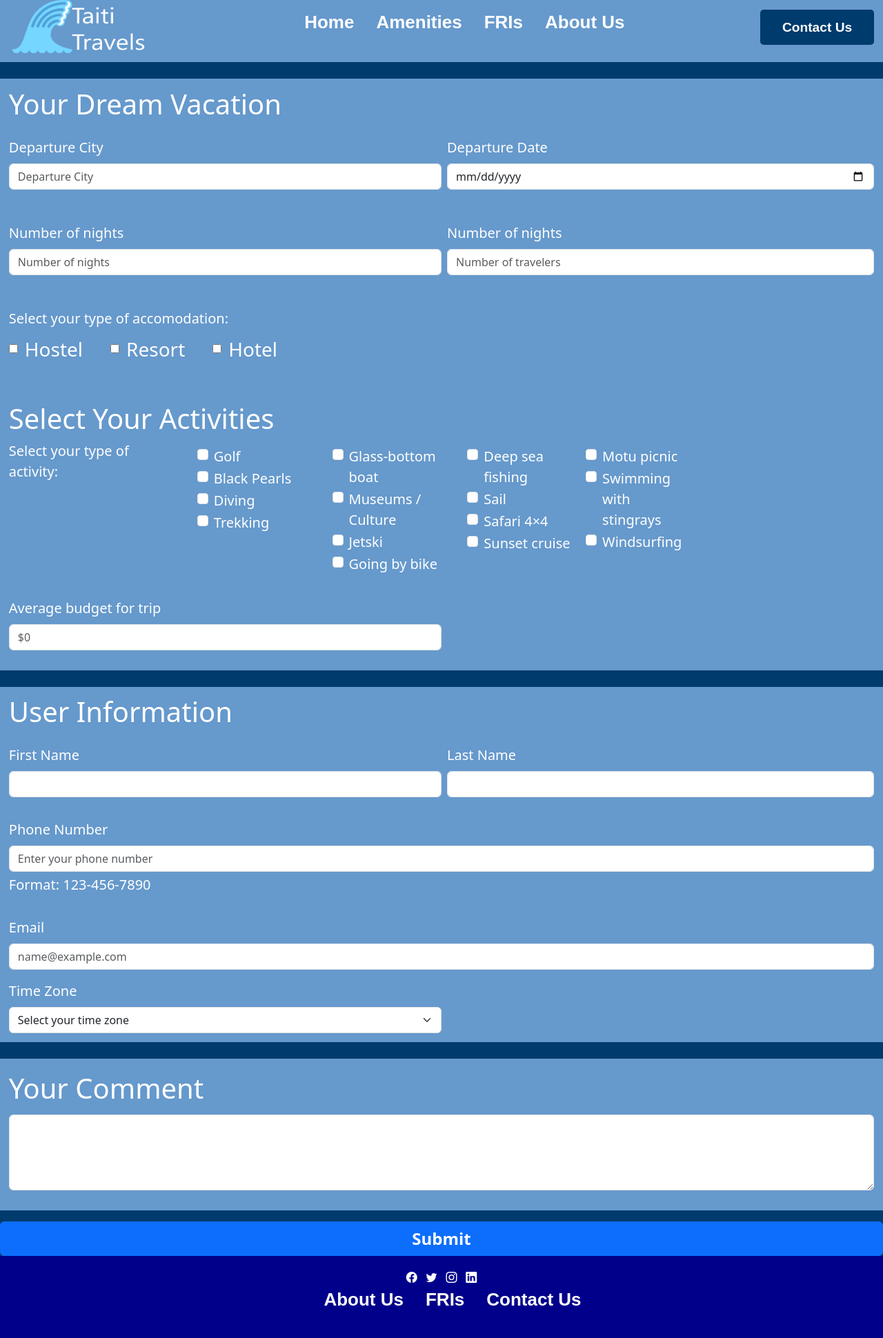
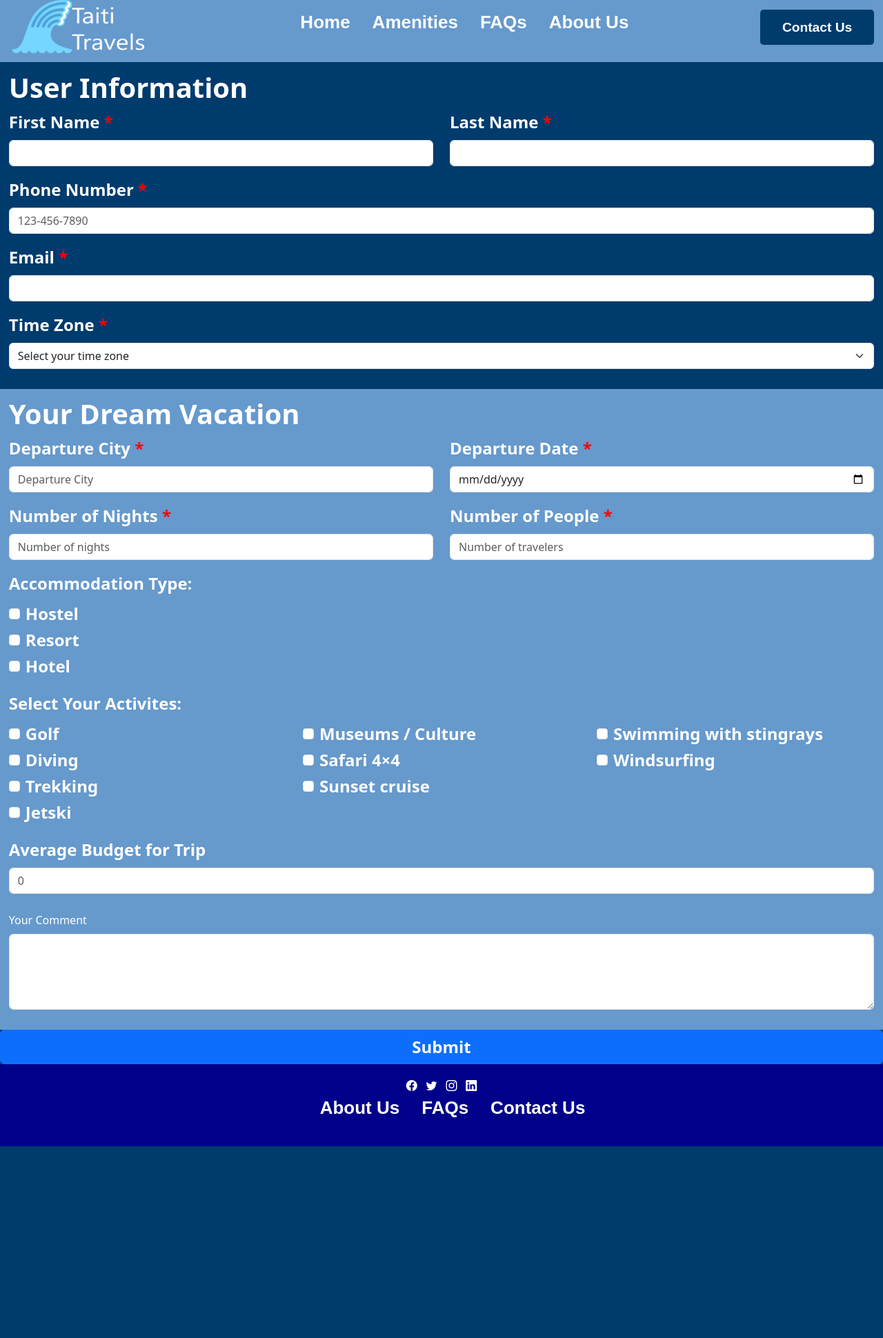
Before and after one commit to kronons/kronons.github.io, a plain HTML site: page contact.html in a window 1280 px wide. Shown: the part 10-1950 px from the top of the page at 69% size. After the commit the page ends 1672 px from the top, so only its background shows below. Drawn offline with nearby package versions, Linux system fonts and the light colour scheme.

Commit message:
Add files via upload

```diff
--- a/contact.html
+++ b/contact.html
@@ -1,27 +1,26 @@
 <!DOCTYPE html>
 <html lang="en">
   <head>
-		<title>Paradigm Pet Professionals</title>
     <meta charset="UTF-8">
     <meta name="viewport" content="width=device-width, initial-scale=1.0">
-		<meta name="description" content="A place with advice from pet professionals.">
-		<meta name="keywords" content="pet, cat, dog, bird, fish">
+    <title>Taiti Travels</title>
     <link rel="stylesheet" href="https://cdnjs.cloudflare.com/ajax/libs/bootstrap-icons/1.10.3/font/bootstrap-icons.min.css">
     <link href="https://cdn.jsdelivr.net/npm/bootstrap@5.3.3/dist/css/bootstrap.min.css" rel="stylesheet" integrity="sha384-QWTKZyjpPEjISv5WaRU9OFeRpok6YctnYmDr5pNlyT2bRjXh0JMhjY6hW+ALEwIH" crossorigin="anonymous">
     <link rel="stylesheet" href="style.css">
   </head>
+
   <body>
     <div class="headTopContainer">
       <header>
         <div>
-					<img src="logo.png" alt="Paradigm Pet Professionals Logo" class="logo"/>
+          <img src="logo.png" alt="taiti travel logo" class="logo"/>
         </div>
         <div>
           <nav>
             <ul class="navContainer">
               <li><a href="index.html">Home</a></li>
               <li><a href="amen.html">Amenities</a></li>
-							<li><a href="faqs.html">FRIs</a></li>
+              <li><a href="faqs.html">FAQs</a></li>
               <li><a href="aboutus.html">About Us</a></li>
             </ul>
           </nav>
@@ -32,176 +31,37 @@
       </header>
     </div>
 
+    <!-- Form Section -->
     <form id="userForm" action="#" method="POST">
-			<section>
-				<br>
-			</section>
 
+      <!-- User Information Section -->
       <section class="userFormContent">
-				<h1>Your Dream Vacation</h1>
-				<div class="mb-3 name">
-					<div class="mb-3 mt-3 w-50">
-						<label for="depcity" class="form-label fs-5">Departure City</label>
-						<input type="text" class="form-control" id="depcity" placeholder="Departure City">
+        <h1 class="fw-bold">User Information</h1>
+        <div class="mb-3 row">
+          <div class="col-md-6">
+            <label for="firstname" class="form-label required fs-4 fw-bold">First Name</label>
+            <input type="text" class="form-control" id="firstname" required>
           </div>
-					<div class="mb-3 mt-3 w-50 ps-2">
-						<label for="depdate" class="form-label fs-5">Departure Date</label>
-						<input type="date" class="form-control" id="date-picker" name="date-picker">
-					</div>
-				</div>
-				<div class="mb-3 name">
-					<div class="mb-3 mt-3 w-50">
-						<label for="numnight" class="form-label fs-5">Number of nights</label>
-						<input type="number" class="form-control" id="numnight" placeholder="Number of nights">
-					</div>
-					<div class="mb-3 mt-3 w-50 ps-2">
-						<label for="numpeople" class="form-label fs-5">Number of nights</label>
-						<input type="number" class="form-control" id="numpeople" placeholder="Number of travelers">
-					</div>
-				</div>
-
-				<div class="mb-3 name">
-					<div class="mb-3 mt-3">
-						<label for="acomtype" class="form-label fs-5">Select your type of accomodation:</label>
-						<div class="checkbox-group">
-							<label>
-								<input type="checkbox" name="option" value="Hostel">
-								<span class="fs-3">Hostel</span>
-							</label>
-							<label>
-								<input type="checkbox" name="option" value="resort">
-								<span class="fs-3">Resort</span>
-							</label>
-							<label>
-								<input type="checkbox" name="option" value="Hotel">
-									<span class="fs-3">Hotel</span>
-							</label>
-						</div>
-					</div>
-				</div>
-
-				<div class="mt-4">
-					<h1>Select Your Activities</h1>
-					<div class="mb-3 name">
-						<label for="acomtype" class="form-label fs-5">Select your type of activity:</label>
-						<div class="row ps-4 pt-2">
-							<!-- Column 1 -->
-							<div class="col-md-4">
-								<div class="form-check">
-									<input class="form-check-input" type="checkbox" name="activity" value="Golf" id="golf">
-									<label class="form-check-label fs-5" for="golf">Golf</label>
-								</div>
-								<div class="form-check">
-									<input class="form-check-input" type="checkbox" name="activity" value="Black Pearls" id="black-pearls">
-									<label class="form-check-label fs-5" for="black-pearls">Black Pearls</label>
-								</div>
-								<div class="form-check">
-									<input class="form-check-input" type="checkbox" name="activity" value="Diving" id="diving">
-									<label class="form-check-label fs-5" for="diving">Diving</label>
-								</div>
-								<div class="form-check">
-									<input class="form-check-input" type="checkbox" name="activity" value="Trekking" id="trekking">
-									<label class="form-check-label fs-5" for="trekking">Trekking</label>
-								</div>
-							</div>
-							<!-- Column 2 -->
-							<div class="col-md-4">
-								<div class="form-check">
-									<input class="form-check-input" type="checkbox" name="activity" value="Glass-bottom boat" id="glass-boat">
-									<label class="form-check-label fs-5" for="glass-boat">Glass-bottom boat</label>
-								</div>
-								<div class="form-check">
-									<input class="form-check-input" type="checkbox" name="activity" value="Museums / Culture" id="museums">
-									<label class="form-check-label fs-5" for="museums">Museums / Culture</label>
-								</div>
-								<div class="form-check">
-									<input class="form-check-input" type="checkbox" name="activity" value="Jetski" id="jetski">
-									<label class="form-check-label fs-5" for="jetski">Jetski</label>
-								</div>
-								<div class="form-check">
-									<input class="form-check-input" type="checkbox" name="activity" value="Going by bike" id="bike">
-									<label class="form-check-label fs-5" for="bike">Going by bike</label>
-								</div>
-							</div>
-							<!-- Column 3 -->
-							<div class="col-md-4">
-								<div class="form-check">
-									<input class="form-check-input" type="checkbox" name="activity" value="Deep sea fishing" id="fishing">
-									<label class="form-check-label fs-5" for="fishing">Deep sea fishing</label>
-								</div>
-								<div class="form-check">
-									<input class="form-check-input" type="checkbox" name="activity" value="Sail" id="sail">
-									<label class="form-check-label fs-5" for="sail">Sail</label>
-								</div>
-								<div class="form-check">
-									<input class="form-check-input" type="checkbox" name="activity" value="Safari 4×4" id="safari">
-									<label class="form-check-label fs-5" for="safari">Safari 4×4</label>
-								</div>
-								<div class="form-check">
-									<input class="form-check-input" type="checkbox" name="activity" value="Sunset cruise" id="cruise">
-									<label class="form-check-label fs-5" for="cruise">Sunset cruise</label>
-								</div>
-							</div>
-						</div>
-						<div class="col-md-4 mt-2">
-							<div class="form-check">
-								<input class="form-check-input" type="checkbox" name="activity" value="Motu picnic" id="picnic">
-								<label class="form-check-label fs-5" for="picnic">Motu picnic</label>
-							</div>
-
-							<div class="col-md-4">
-								<div class="form-check">
-									<input class="form-check-input" type="checkbox" name="activity" value="Swimming with stingrays" id="stingrays">
-									<label class="form-check-label fs-5" for="stingrays">Swimming with stingrays</label>
-								</div>
-							</div>
-							<div class="col-md-4">
-								<div class="form-check">
-									<input class="form-check-input" type="checkbox" name="activity" value="Windsurfing" id="windsurfing">
-									<label class="form-check-label fs-5" for="windsurfing">Windsurfing</label>
-								</div>
-							</div>
-							</div>
-						</div>
-					</div>
-
-					<div class="mb-3 mt-3 w-50">
-						<label for="numbudget" class="form-label fs-5">Average budget for trip</label>
-						<input type="text" class="form-control" id="numbudget" placeholder="$0">
-					</div>
-
-			</section>
-
-			<section>
-				<br>
-			</section>
-
-			<section class="userFormContent">
-				<h1>User Information</h1>
-				<div class="mb-3 name">
-					<div class="mb-3 mt-3 w-50">
-						<label for="firstname" class="form-label fs-5">First Name</label>
-						<input type="text" class="form-control" id="username" placeholder="">
-					</div>
-					<div class="mb-3 mt-3 w-50 ps-2">
-						<label for="lastname" class="form-label fs-5">Last Name</label>
-						<input type="text" class="form-control" id="lastname" placeholder="">
+          <div class="col-md-6">
+            <label for="lastname" class="form-label required fs-4 fw-bold">Last Name</label>
+            <input type="text" class="form-control" id="lastname" required>
           </div>
         </div>
 
         <div class="mb-3">
-					<label for="phone" class="form-label fs-5">Phone Number</label>
-					<input type="tel" class="form-control" id="phone" name="phone" placeholder="Enter your phone number" pattern="[0-9]{3}-[0-9]{3}-[0-9]{4}" required>
-					<div class="form-text text-white fs-5">Format: 123-456-7890</div>
+          <label for="phone" class="form-label required fs-4 fw-bold">Phone Number</label>
+          <input type="tel" class="form-control" id="phone" pattern="[0-9]{3}-[0-9]{3}-[0-9]{4}" placeholder="123-456-7890" required>
         </div>
-				<div class="mb-3 mt-3">
-					<label for="email" class="form-label fs-5">Email</label>
-					<input type="email" class="form-control" id="email" placeholder="name@example.com">
+
+        <div class="mb-3">
+          <label for="email" class="form-label required fs-4 fw-bold">Email</label>
+          <input type="email" class="form-control" id="email" required>
         </div>
-				<div class="col-md-6">
-					<label for="timezone" class="form-label fs-5">Time Zone</label>
+
+        <div class="mb-3">
+          <label for="timezone" class="form-label required fs-4 fw-bold">Time Zone</label>
           <select class="form-select" id="timezone" required>
-							<option selected disabled>Select your time zone</option>
+            <option value="" selected disabled>Select your time zone</option>
             <option value="PST">Pacific Standard Time (PST)</option>
             <option value="MST">Mountain Standard Time (MST)</option>
             <option value="CST">Central Standard Time (CST)</option>
@@ -215,52 +75,208 @@
         </div>
       </section>
 
-			<section>
-				<br>
-			</section>
+	      <!-- Dream Vacation Section -->
+      <section class="dreamFormContent">
+        <h1 class="fw-bold">Your Dream Vacation</h1>
 
-			<section class="petFormContent">
+        <div class="mb-3 row">
+          <div class="col-md-6">
+            <label for="depcity" class="form-label required fs-4 fw-bold">Departure City</label>
+            <input type="text" class="form-control" id="depcity" placeholder="Departure City" required>
+          </div>
+          <div class="col-md-6">
+            <label for="depdate" class="form-label required fs-4 fw-bold">Departure Date</label>
+            <input type="date" class="form-control" id="depdate" name="deptdate" required>
+          </div>
+        </div>
+
+        <div class="mb-3 row">
+          <div class="col-md-6">
+            <label for="numnight" class="form-label required fs-4 fw-bold">Number of Nights</label>
+            <input type="number" class="form-control" id="numnight" placeholder="Number of nights" required>
+          </div>
+          <div class="col-md-6">
+            <label for="numpeople" class="form-label required fs-4 fw-bold">Number of People</label>
+            <input type="number" class="form-control" id="numpeople" placeholder="Number of travelers" required>
+          </div>
+        </div>
+
         <div class="mb-3">
-				  <label for="comment" class="form-label fs-1">Your Comment</label>
-				  <textarea class="form-control" id="comment" placeholder="" rows="4">
-				  </textarea>
+          <label class="form-label fs-4 fw-bold">Accommodation Type:</label>
+          <div class="form-check">
+            <input type="checkbox" class="form-check-input" style="margin-top: 0.625rem;" name="option" value="Hostel">
+            <label class="form-check-label fs-4 fw-bold">Hostel</label>
+          </div>
+          <div class="form-check">
+            <input type="checkbox" class="form-check-input" style="margin-top: 0.625rem;" name="option" value="Resort">
+            <label class="form-check-label fs-4 fw-bold">Resort</label>
+          </div>
+          <div class="form-check">
+            <input type="checkbox" class="form-check-input" style="margin-top: 0.625rem;" name="option" value="Hotel">
+            <label class="form-check-label fs-4 fw-bold">Hotel</label>
+          </div>
+        </div>
+
+        <div>
+          <label class="form-label fs-4 fw-bold">Select Your Activites:</label>
+          <div class="row">
+            <div class="col-md-4">
+              <div class="form-check">
+                <input class="form-check-input" style="margin-top: 0.625rem;" type="checkbox" name="activity" value="Golf">
+                <label class="form-check-label fs-4 fw-bold">Golf</label>
+              </div>
+              <div class="form-check">
+                <input class="form-check-input" style="margin-top: 0.625rem;" type="checkbox" name="activity" value="Diving">
+                <label class="form-check-label fs-4 fw-bold">Diving</label>
+              </div>
+              <div class="form-check">
+                <input class="form-check-input" style="margin-top: 0.625rem;" type="checkbox" name="activity" value="Trekking">
+                <label class="form-check-label fs-4 fw-bold">Trekking</label>
+              </div>
+              <div class="form-check">
+                <input class="form-check-input" style="margin-top: 0.625rem;" type="checkbox" name="activity" value="Jetski">
+                <label class="form-check-label fs-4 fw-bold">Jetski</label>
+              </div>
+            </div>
+            <div class="col-md-4">
+              <div class="form-check">
+                <input class="form-check-input" style="margin-top: 0.625rem;" type="checkbox" name="activity" value="Museums / Culture">
+                <label class="form-check-label fs-4 fw-bold">Museums / Culture</label>
+              </div>
+              <div class="form-check">
+                <input class="form-check-input" style="margin-top: 0.625rem;" type="checkbox" name="activity" value="Safari 4×4">
+                <label class="form-check-label fs-4 fw-bold">Safari 4×4</label>
+              </div>
+              <div class="form-check">
+                <input class="form-check-input" style="margin-top: 0.625rem;" type="checkbox" name="activity" value="Sunset cruise">
+                <label class="form-check-label fs-4 fw-bold">Sunset cruise</label>
+              </div>
+            </div>
+            <div class="col-md-4">
+              <div class="form-check">
+                <input class="form-check-input" style="margin-top: 0.625rem;" type="checkbox" name="activity" value="Swimming with stingrays">
+                <label class="form-check-label fs-4 fw-bold">Swimming with stingrays</label>
+              </div>
+              <div class="form-check">
+                <input class="form-check-input" style="margin-top: 0.625rem;" type="checkbox" name="activity" value="Windsurfing">
+                <label class="form-check-label fs-4 fw-bold">Windsurfing</label>
+              </div>
+            </div>
+          </div>
+        </div>
+
+        <div class="mt-3">
+          <label for="numbudget" class="form-label fs-4 fw-bold">Average Budget for Trip</label>
+          <input type="number" class="form-control" id="numbudget" placeholder="0">
         </div>
       </section>
 
-			<div class="d-grid gap-2 mt-3">
+
+      <!-- Comment Section -->
+      <section class="petFormContent">
+        <div class="mb-3">
+          <label for="comment" class="form-label">Your Comment</label>
+          <textarea class="form-control" id="comment" rows="4"></textarea>
+        </div>
+      </section>
+
+      <!-- Submit Button -->
+      <div class="d-grid gap-2">
         <button class="btn btn-primary" type="submit">Submit</button>
       </div>
     </form>
 
-		<script src="script.js"></script>
-
-		<footer>
+    <!-- Footer Section -->
     <footer>
       <div class="footerContainer">
         <div class="social-icons">
-					<a href="https://facebook.com" target="_blank">
-						<i class="bi bi-facebook"></i>
-					</a>
-					<a href="https://twitter.com" target="_blank">
-						<i class="bi bi-twitter"></i>
-					</a>
-					<a href="https://instagram.com" target="_blank">
-						<i class="bi bi-instagram"></i>
-					</a>
-					<a href="https://linkedin.com" target="_blank">
-						<i class="bi bi-linkedin"></i>
-					</a>
+          <a href="https://facebook.com" target="_blank"><i class="bi bi-facebook"></i></a>
+          <a href="https://twitter.com" target="_blank"><i class="bi bi-twitter"></i></a>
+          <a href="https://instagram.com" target="_blank"><i class="bi bi-instagram"></i></a>
+          <a href="https://linkedin.com" target="_blank"><i class="bi bi-linkedin"></i></a>
         </div>
         <div>
           <nav>
             <ul class="bottomNav">
               <li><a href="aboutus.html">About Us</a></li>
-							<li><a href="faq.html">FRIs</a></li>
-							<li><a href="contactus">Contact Us</a></li>
+              <li><a href="faq.html">FAQs</a></li>
+              <li><a href="contact.html">Contact Us</a></li>
             </ul>
           </nav>
         </div>
       </div>
     </footer>
+
+    <!-- JS Scripts -->
+    <script src="script.js"></script>
+	<script>
+	  document.getElementById('userForm').addEventListener('submit', function(event) {
+		event.preventDefault();  // Prevent the form from submitting normally
+
+		// Get form data from user information section
+		const firstName = document.getElementById('firstname').value;
+		const lastName = document.getElementById('lastname').value;
+		const phoneNumber = document.getElementById('phone').value;
+		const email = document.getElementById('email').value;
+		const timeZone = document.getElementById('timezone').value;
+
+		// Get form data from dream vacation section
+		const departureCity = document.getElementById('depcity').value;
+		const departureDate = document.getElementById('depdate').value;
+		const numNights = document.getElementById('numnight').value;
+		const numPeople = document.getElementById('numpeople').value;
+		const accommodation = [...document.querySelectorAll('input[name="option"]:checked')].map(input => input.value).join(', ');
+		const activities = [...document.querySelectorAll('input[name="activity"]:checked')].map(input => input.value).join(', ');
+		const budget = document.getElementById('numbudget').value;
+
+		// Get form data from comment section
+		const comment = document.getElementById('comment').value;
+
+		// Store data in localStorage (optional, if you still want to persist the data)
+		localStorage.setItem('firstName', firstName);
+		localStorage.setItem('lastName', lastName);
+		localStorage.setItem('phoneNumber', phoneNumber);
+		localStorage.setItem('email', email);
+		localStorage.setItem('timeZone', timeZone);
+
+		localStorage.setItem('departureCity', departureCity);
+		localStorage.setItem('departureDate', departureDate);
+		localStorage.setItem('numNights', numNights);
+		localStorage.setItem('numPeople', numPeople);
+		localStorage.setItem('accommodation', accommodation);
+		localStorage.setItem('activities', activities);
+		localStorage.setItem('budget', budget);
+
+		localStorage.setItem('comment', comment);
+
+		// Open a new window to display the results
+		const resultsWindow = window.open('', '_blank', 'width=600,height=400');
+		resultsWindow.document.write('<html><head><title>Summary</title></head><body>');
+		resultsWindow.document.write('<h1>Your Dream Vacation Details</h1>');
+		resultsWindow.document.write('<h2>User Information</h2>');
+		resultsWindow.document.write('<p><strong>First Name:</strong> ' + firstName + '</p>');
+		resultsWindow.document.write('<p><strong>Last Name:</strong> ' + lastName + '</p>');
+		resultsWindow.document.write('<p><strong>Phone Number:</strong> ' + phoneNumber + '</p>');
+		resultsWindow.document.write('<p><strong>Email:</strong> ' + email + '</p>');
+		resultsWindow.document.write('<p><strong>Time Zone:</strong> ' + timeZone + '</p>');
+
+		resultsWindow.document.write('<h2>Dream Vacation Details</h2>');
+		resultsWindow.document.write('<p><strong>Departure City:</strong> ' + departureCity + '</p>');
+		resultsWindow.document.write('<p><strong>Departure Date:</strong> ' + departureDate + '</p>');
+		resultsWindow.document.write('<p><strong>Number of Nights:</strong> ' + numNights + '</p>');
+		resultsWindow.document.write('<p><strong>Number of People:</strong> ' + numPeople + '</p>');
+		resultsWindow.document.write('<p><strong>Accommodation:</strong> ' + accommodation + '</p>');
+		resultsWindow.document.write('<p><strong>Activities:</strong> ' + activities + '</p>');
+		resultsWindow.document.write('<p><strong>Budget:</strong> $' + budget + '</p>');
+
+		resultsWindow.document.write('<h2>Comments</h2>');
+		resultsWindow.document.write('<p>' + comment + '</p>');
+
+		// Add an Exit button
+		resultsWindow.document.write('<button onclick="window.close()">Close</button>');
+
+		resultsWindow.document.write('</body></html>');
+	  });
+	</script>
   </body>
 </html>
--- a/style.css
+++ b/style.css
@@ -243,6 +243,14 @@ p a {
 .userFormContent{
 	display: flex;
 	flex-direction: column;
+	background-color: #003B6D;
+	color: white;
+	padding: 1vw;
+}
+
+.dreamFormContent{
+	display: flex;
+	flex-direction: column;
 	background-color: #6699CC;
 	color: white;
 	padding: 1vw;
@@ -422,3 +430,9 @@ h1{
 	display: flex; /* Display all checkboxes on the same row */
 	gap: 20px; /* Space between each checkbox group */
 }
+
+/* Red asterisk styling */
+.form-label.required::after {
+	content: " *";
+	color: red;
+}
```
Also changed, not shown: summary.html (added, +76 -0 lines). Lines whose indentation alone changed are shown as unchanged.
